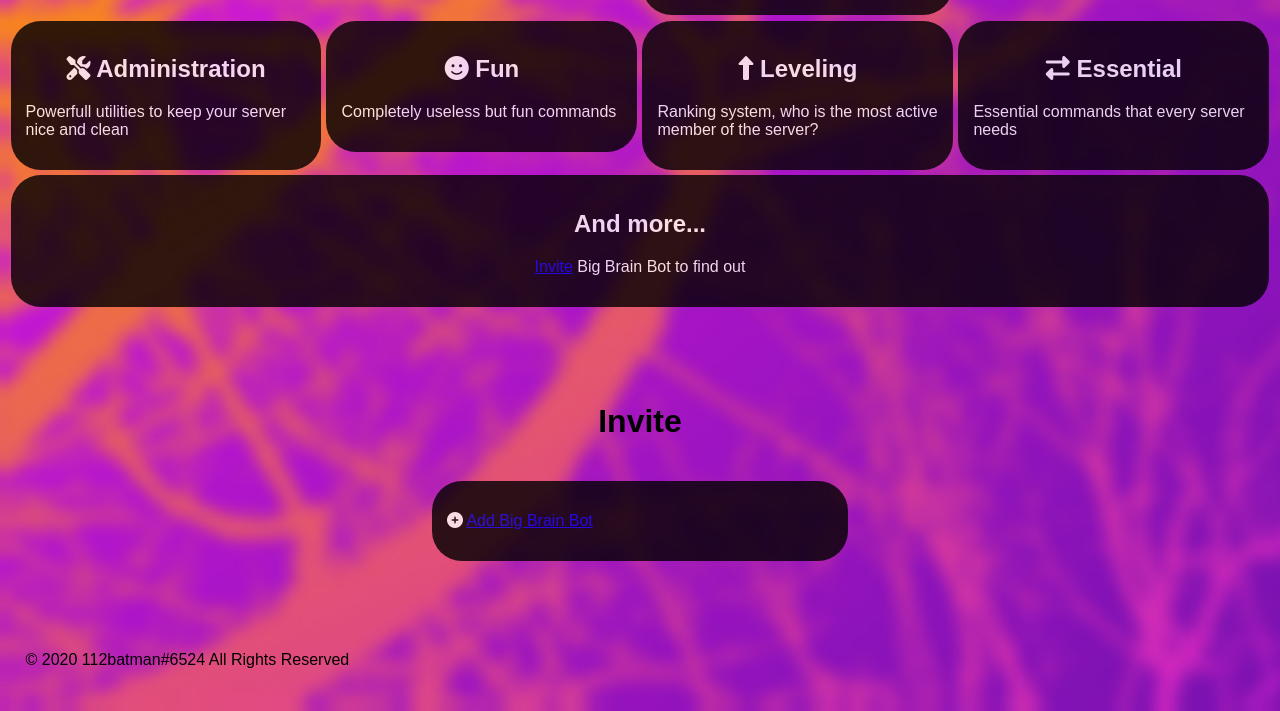
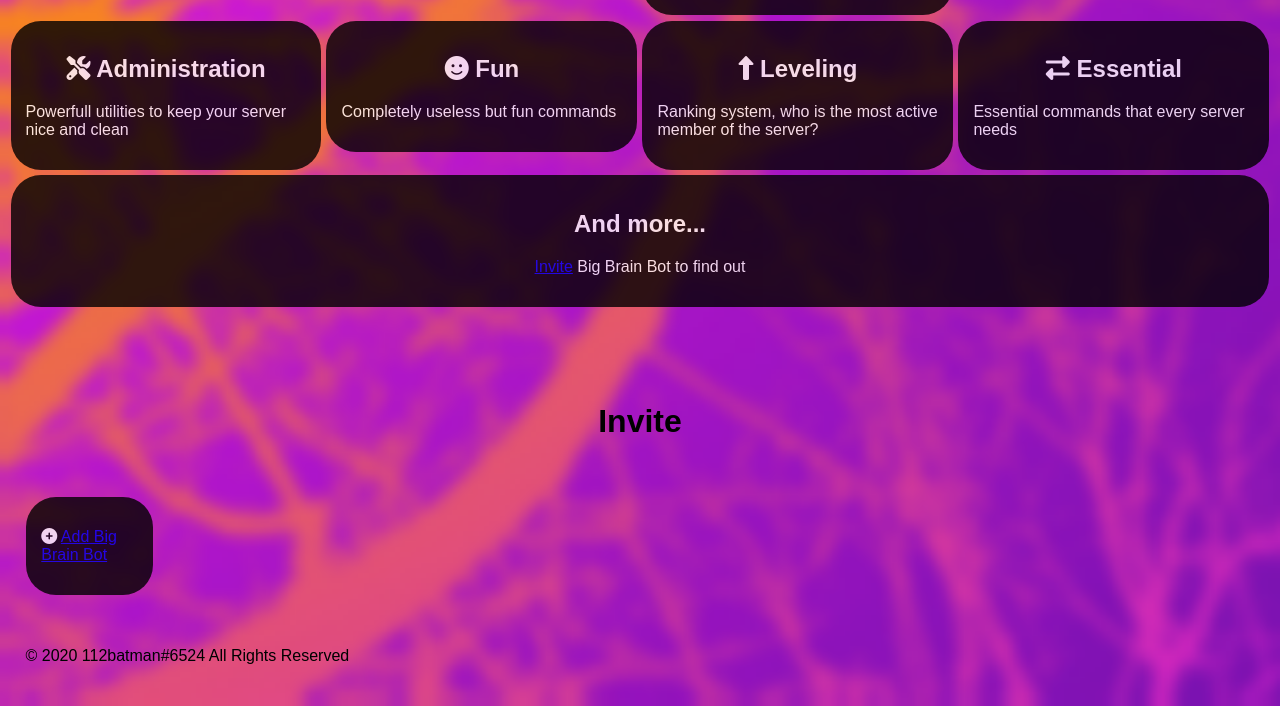
Before and after one commit to 112batman/bigbrainbot-website, a plain HTML site: page index.html in a window 1280 px wide. Shown: the part 925-1636 px from the top of the page. Drawn offline with Linux system fonts and the light colour scheme.

Commit message:
Fix invite button

```diff
--- a/index.html
+++ b/index.html
@@ -114,9 +114,11 @@
             </div>
         </div>
         <div class="row">
-            <div class="col-4 col-s-4 col4-center box">
+            <div class="col-4 col-s-4" />
+            <div class="col-4 col-s-4 box">
                 <p><i class="fas fa-plus-circle"></i> <a href="https://discord.com/oauth2/authorize?client_id=673901533250715671&scope=bot&permissions=0" target="_blank">Add Big Brain Bot</a></p>
             </div>
+            <div class="col-4 col-s-4" />
         </div>
     </div>
     <br>
```
